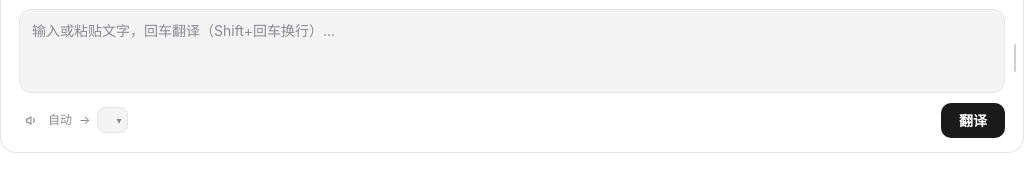
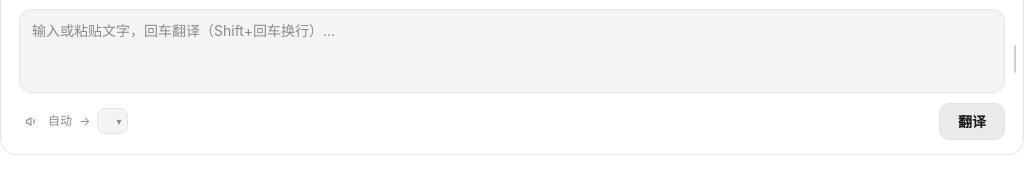
Before and after one commit to Skywalker144/Glint, an Electron app: page src/renderer/translator.html in a window 1024 px wide. Shown: the part 37-230 px from the top of the page. Drawn offline with nearby package versions, Linux system fonts and the light colour scheme; no server answers.

Commit message:
Theme: soften the primary button
- swap the solid-black fill for a soft gray with dark bold text, so it no longer flashes black when 翻译 reappears after streaming and reads lighter on the white card

```diff
--- a/src/renderer/theme.css
+++ b/src/renderer/theme.css
@@ -11,6 +11,7 @@
   --bg: #ffffff;
   --surface: #f4f4f5;
   --surface-hover: #eaeaec;
+  --surface-active: #dedee0; /* 主按钮 hover / 按下时再深一档 */
   --text: #1a1a1a;
   --muted: #8a8a8e;
   --border: #e4e4e7;
@@ -27,6 +28,7 @@
     --bg: #1c1c1e;
     --surface: #2a2a2d;
     --surface-hover: #34343a;
+    --surface-active: #3e3e45; /* 主按钮 hover / 按下时再亮一档 */
     --text: #f2f2f5;
     --muted: #98989f;
     --border: #38383c;
@@ -126,26 +128,31 @@ body {
 }
 
 /* 通用按钮 */
+/* 主按钮：黑白极简下不用纯黑大色块（白底上太突兀，且翻译完成时重新出现会「闪黑」）。
+   改成柔和的浅灰填充 + 深色加粗字：一眼可辨是主操作，又不刺眼；与描边的 .ghost 仅差一档深浅，
+   流式结束「停止」换回「翻译」时只是轻微深浅变化、不再跳黑。 */
 .primary {
   -webkit-app-region: no-drag;
-  background: var(--primary-bg);
-  color: var(--primary-text);
-  border: none;
+  background: var(--surface-hover);
+  color: var(--text);
+  border: 1px solid var(--border);
   border-radius: var(--radius-btn);
   corner-shape: var(--corner-shape);
   padding: 7px 18px;
   font: inherit;
   font-weight: 600;
   cursor: pointer;
+  transition: background 0.15s ease;
 }
 .primary:hover {
-  opacity: 0.85;
+  background: var(--surface-active);
 }
 .primary:active {
-  opacity: 0.7;
+  background: var(--surface-active);
+  filter: brightness(0.96);
 }
 .primary:disabled {
-  opacity: 0.4;
+  opacity: 0.45;
   cursor: default;
 }
 
```
